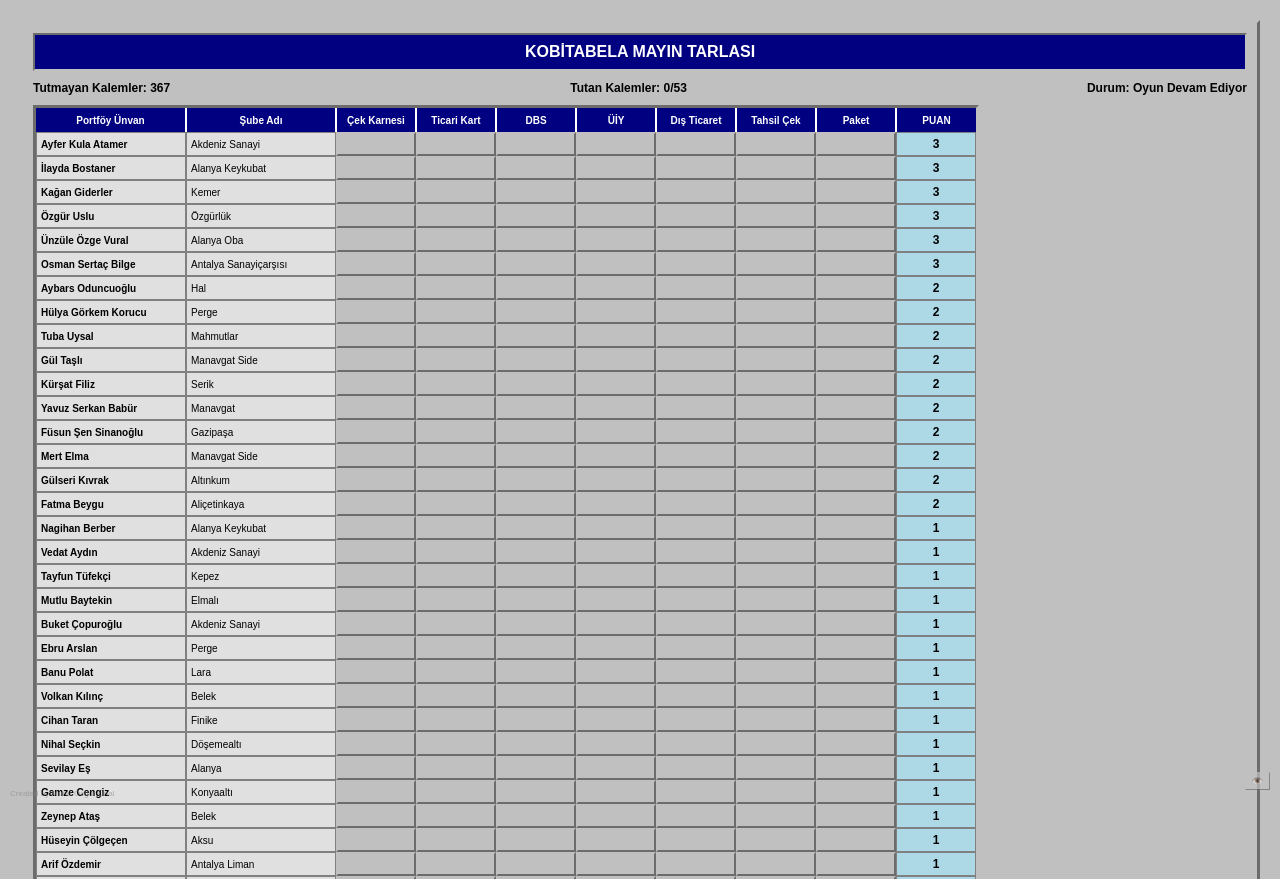
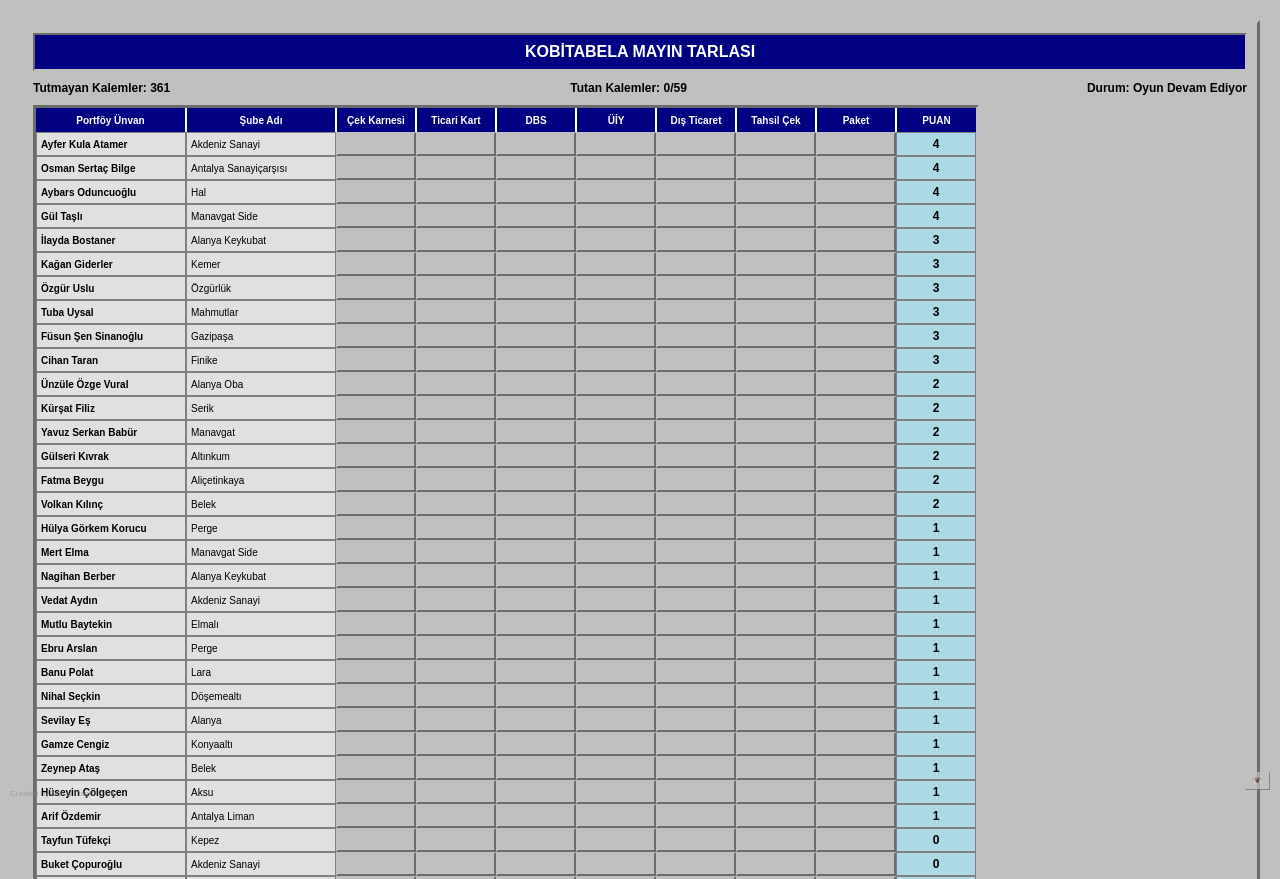
Before and after one commit to MuratOzgurUnal/KOB-TABELAMayinTarlasi, a plain HTML site: page index.html in a window 1280 px wide. Shown: the top 879 px of the page. Drawn offline with nearby package versions, Linux system fonts and the light colour scheme.

Commit message:
Update index.html

```diff
--- a/index.html
+++ b/index.html
@@ -259,37 +259,37 @@
 
     <script>
         const gameData = [
-          ["Ayfer Kula Atamer", "Akdeniz Sanayi", "💣", "✓", "✓", "💣", "💣", "💣", "✓", "3"],
+          ["Ayfer Kula Atamer", "Akdeniz Sanayi", "✓", "✓", "✓", "💣", "💣", "💣", "✓", "4"],
+          ["Osman Sertaç Bilge", "Antalya Sanayiçarşısı", "✓", "✓", "💣", "✓", "✓", "💣", "💣", "4"],
+          ["Aybars Oduncuoğlu", "Hal", "✓", "✓", "✓", "💣", "✓", "💣", "💣", "4"],
+          ["Gül Taşlı", "Manavgat Side", "✓", "✓", "💣", "✓", "💣", "💣", "✓", "4"],
           ["İlayda Bostaner", "Alanya Keykubat", "💣", "✓", "💣", "💣", "💣", "✓", "✓", "3"],
           ["Kağan Giderler", "Kemer", "💣", "✓", "💣", "✓", "💣", "✓", "💣", "3"],
           ["Özgür Uslu", "Özgürlük", "💣", "✓", "✓", "💣", "💣", "💣", "✓", "3"],
-          ["Ünzüle Özge Vural", "Alanya Oba", "💣", "✓", "💣", "💣", "💣", "✓", "✓", "3"],
-          ["Osman Sertaç Bilge", "Antalya Sanayiçarşısı", "💣", "✓", "💣", "✓", "✓", "💣", "💣", "3"],
-          ["Aybars Oduncuoğlu", "Hal", "💣", "✓", "💣", "💣", "✓", "💣", "💣", "2"],
-          ["Hülya Görkem Korucu", "Perge", "💣", "💣", "✓", "💣", "💣", "💣", "✓", "2"],
-          ["Tuba Uysal", "Mahmutlar", "💣", "✓", "💣", "💣", "💣", "💣", "✓", "2"],
-          ["Gül Taşlı", "Manavgat Side", "💣", "💣", "💣", "✓", "💣", "💣", "✓", "2"],
+          ["Tuba Uysal", "Mahmutlar", "✓", "✓", "💣", "💣", "💣", "💣", "✓", "3"],
+          ["Füsun Şen Sinanoğlu", "Gazipaşa", "✓", "✓", "💣", "💣", "💣", "✓", "💣", "3"],
+          ["Cihan Taran", "Finike", "✓", "💣", "💣", "✓", "💣", "💣", "✓", "3"],
+          ["Ünzüle Özge Vural", "Alanya Oba", "💣", "✓", "💣", "💣", "💣", "✓", "💣", "2"],
           ["Kürşat Filiz", "Serik", "💣", "💣", "✓", "💣", "💣", "💣", "✓", "2"],
           ["Yavuz Serkan Babür", "Manavgat", "💣", "💣", "💣", "💣", "💣", "✓", "✓", "2"],
-          ["Füsun Şen Sinanoğlu", "Gazipaşa", "💣", "✓", "💣", "💣", "💣", "💣", "✓", "2"],
-          ["Mert Elma", "Manavgat Side", "💣", "💣", "💣", "✓", "💣", "💣", "✓", "2"],
           ["Gülseri Kıvrak", "Altınkum", "💣", "💣", "✓", "💣", "💣", "💣", "✓", "2"],
           ["Fatma Beygu", "Aliçetinkaya", "✓", "✓", "💣", "💣", "💣", "💣", "💣", "2"],
+          ["Volkan Kılınç", "Belek", "💣", "💣", "✓", "💣", "💣", "✓", "💣", "2"],
+          ["Hülya Görkem Korucu", "Perge", "💣", "💣", "✓", "💣", "💣", "💣", "💣", "1"],
+          ["Mert Elma", "Manavgat Side", "💣", "💣", "💣", "✓", "💣", "💣", "💣", "1"],
           ["Nagihan Berber", "Alanya Keykubat", "💣", "💣", "💣", "💣", "💣", "💣", "✓", "1"],
           ["Vedat Aydın", "Akdeniz Sanayi", "💣", "✓", "💣", "💣", "💣", "💣", "💣", "1"],
-          ["Tayfun Tüfekçi", "Kepez", "💣", "💣", "💣", "💣", "💣", "💣", "✓", "1"],
           ["Mutlu Baytekin", "Elmalı", "💣", "💣", "💣", "💣", "💣", "💣", "✓", "1"],
-          ["Buket Çopuroğlu", "Akdeniz Sanayi", "💣", "💣", "💣", "💣", "💣", "💣", "✓", "1"],
           ["Ebru Arslan", "Perge", "💣", "✓", "💣", "💣", "💣", "💣", "💣", "1"],
           ["Banu Polat", "Lara", "💣", "✓", "💣", "💣", "💣", "💣", "💣", "1"],
-          ["Volkan Kılınç", "Belek", "💣", "💣", "💣", "💣", "💣", "✓", "💣", "1"],
-          ["Cihan Taran", "Finike", "💣", "💣", "💣", "💣", "💣", "💣", "✓", "1"],
           ["Nihal Seçkin", "Döşemealtı", "💣", "✓", "💣", "💣", "💣", "💣", "💣", "1"],
           ["Sevilay Eş", "Alanya", "💣", "💣", "💣", "💣", "💣", "💣", "✓", "1"],
           ["Gamze Cengiz", "Konyaaltı", "💣", "💣", "💣", "💣", "✓", "💣", "💣", "1"],
           ["Zeynep Ataş", "Belek", "💣", "💣", "💣", "💣", "✓", "💣", "💣", "1"],
           ["Hüseyin Çölgeçen", "Aksu", "💣", "💣", "💣", "💣", "💣", "💣", "✓", "1"],
           ["Arif Özdemir", "Antalya Liman", "💣", "💣", "💣", "💣", "💣", "💣", "✓", "1"],
+          ["Tayfun Tüfekçi", "Kepez", "💣", "💣", "💣", "💣", "💣", "💣", "💣", "0"],
+          ["Buket Çopuroğlu", "Akdeniz Sanayi", "💣", "💣", "💣", "💣", "💣", "💣", "💣", "0"],
           ["Naci Günay", "Kemer", "💣", "💣", "💣", "💣", "💣", "💣", "💣", "0"],
           ["Mehmet Fatih Gürel", "Varsak", "💣", "💣", "💣", "💣", "💣", "💣", "💣", "0"],
           ["Murat Tokaç", "Alanya", "💣", "💣", "💣", "💣", "💣", "💣", "💣", "0"],
```
